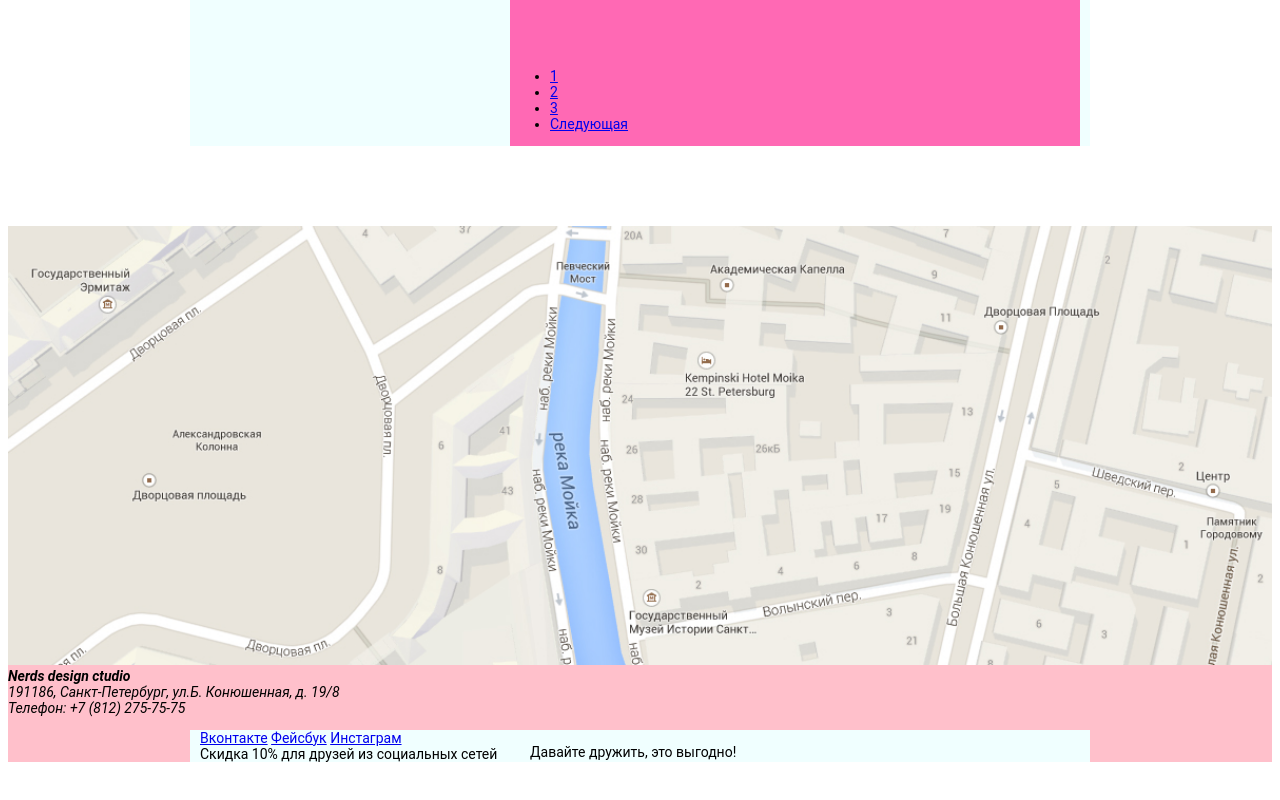
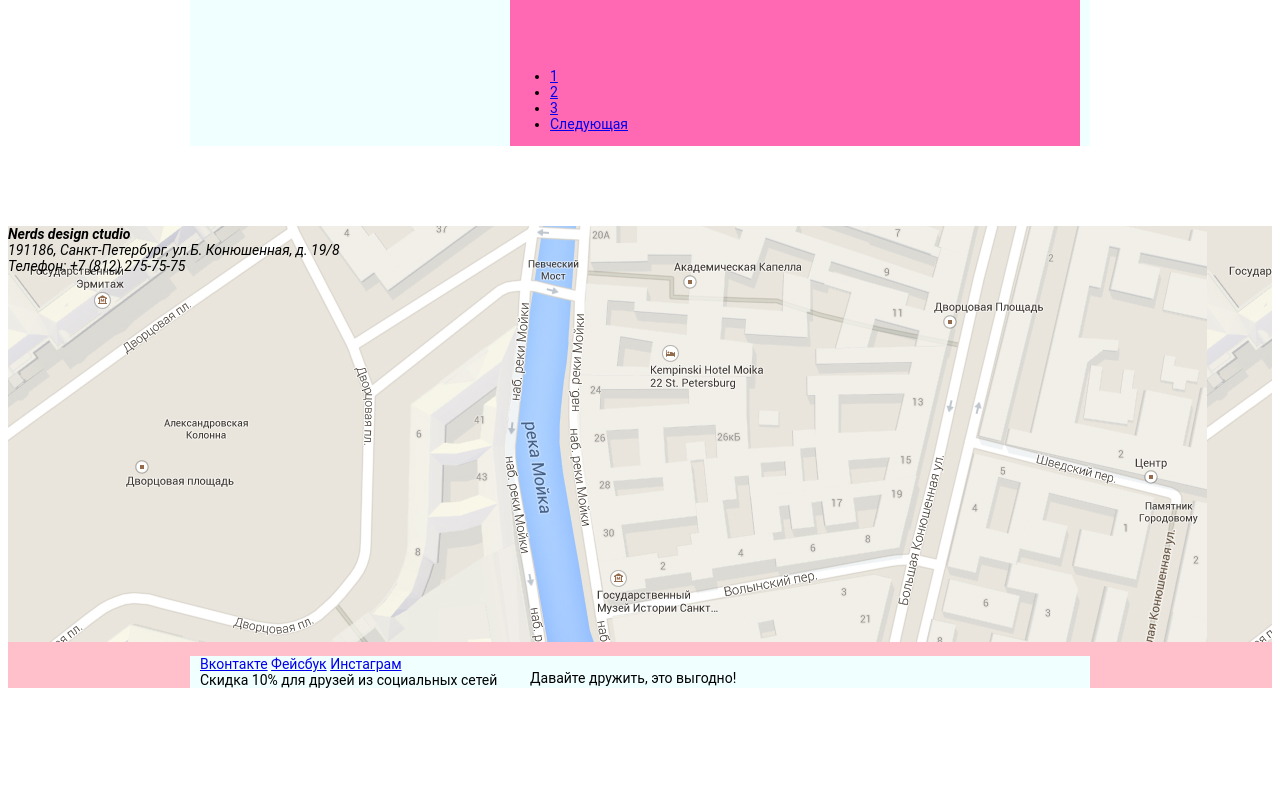
Before and after one commit to rodina-mila/151422-nerds-1, a plain HTML site: page catalog.html in a window 1280 px wide. Shown: the part 1238-2038 px from the top of the page. After the commit the page ends 2006 px from the top, so only its background shows below. Drawn offline with Linux system fonts and the light colour scheme.

Commit message:
опять карта
Марин, она раздвоилась ((((

```diff
--- a/catalog.html
+++ b/catalog.html
@@ -103,10 +103,8 @@
             </div>
           </div>
         </main>
-
         <footer class="main-footer">
             <div class="map">
-                <img src="img/map.jpg" width="100%" height="auto" alt="Карта" >
                 <div class="contacts">
                     <address>
                         <b>Nerds design ctudio</b><br>
@@ -114,6 +112,7 @@
                         Телефон: +7 (812) 275-75-75
                     </address>
                         <a href="#"></a>
+
                 </div>
             </div>
             <div class="container">
--- a/css/style.css
+++ b/css/style.css
@@ -131,8 +131,10 @@ h2 {
 margin-right:0;
 }
 .map{
- background-image: url(img/map.jpg);
- background-size: cover;
+ background-image: url(../img/map.jpg);
+ background-size: auto 416 cover;
+ height: 416px;
+ width: 100%;
 }
 .main-footer{
     background-color: pink;
```
Also changed, not shown: index.html (+0 -1 lines). Lines whose indentation alone changed are shown as unchanged.
